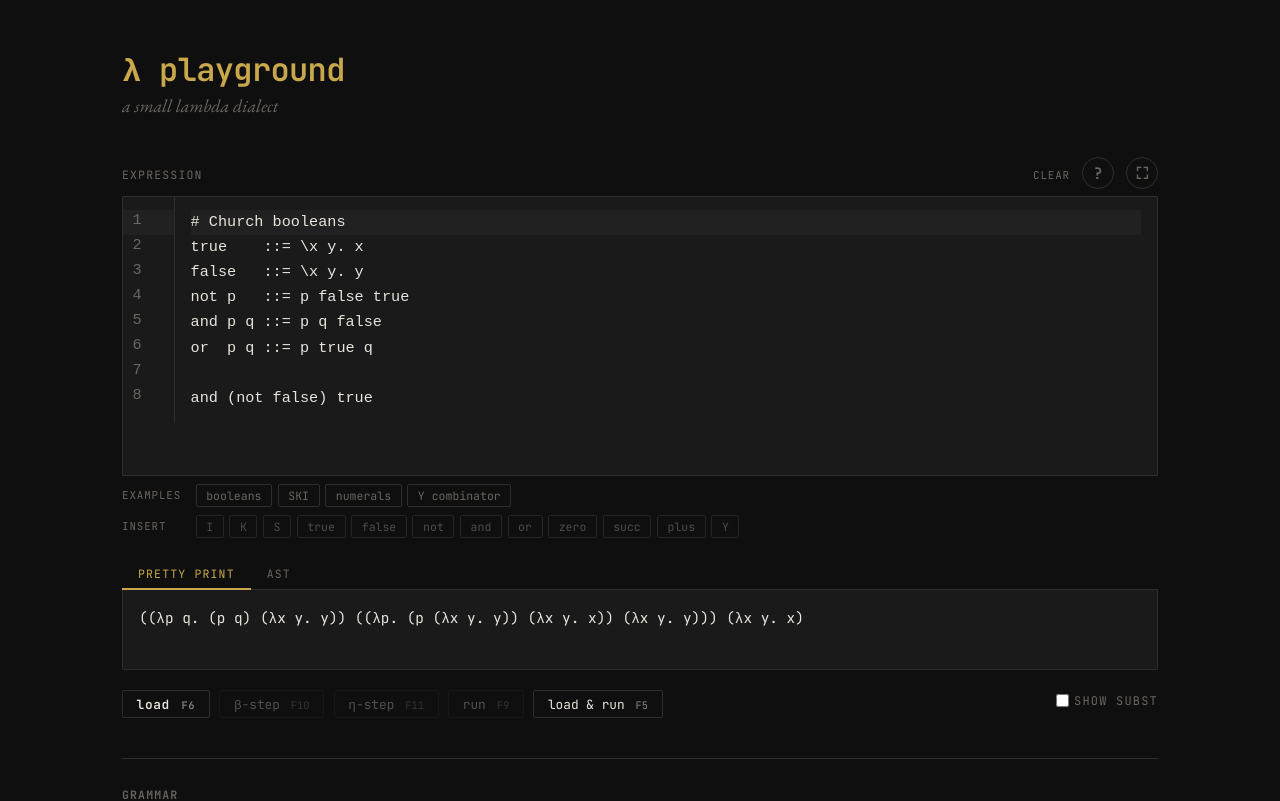
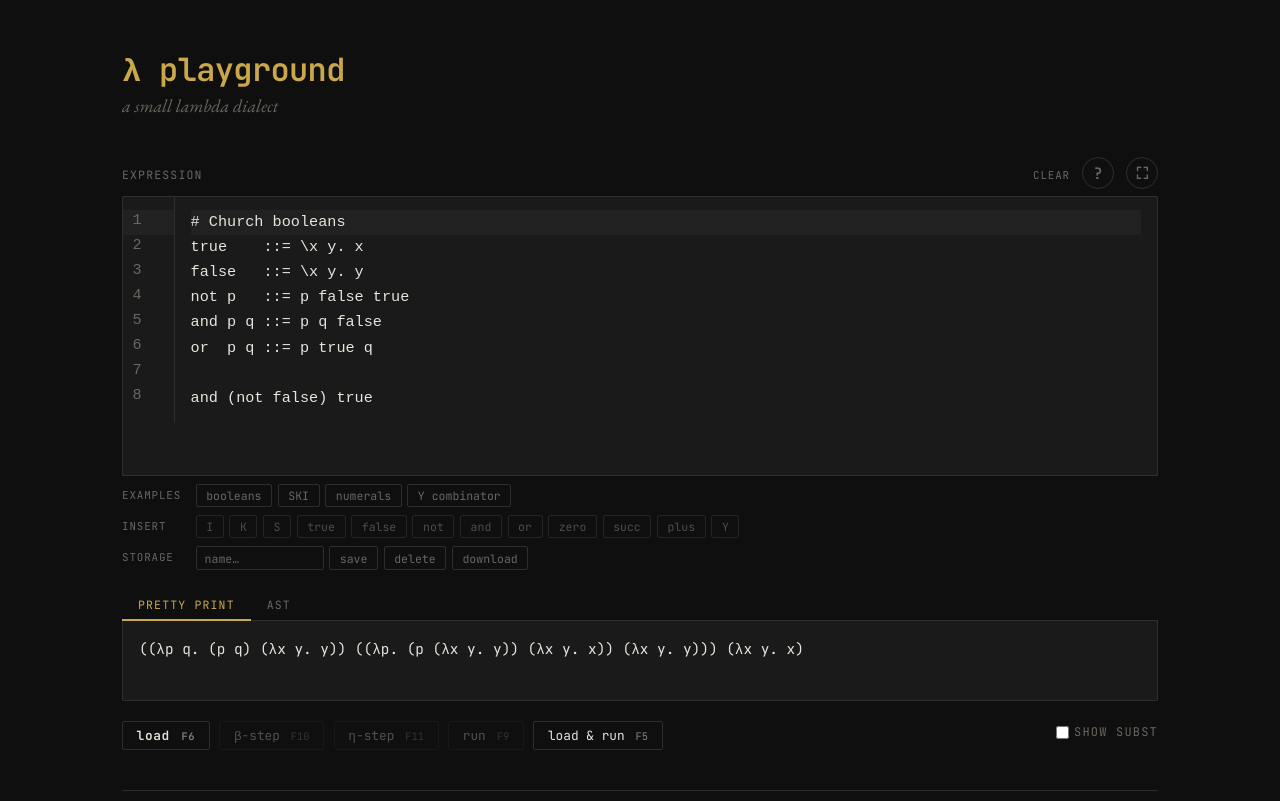
Before and after one commit to ezander/lambda_playground, a React (Vite) app: page / in a window 1280 px wide. Shown: the top 801 px of the page. Built offline with nearby package versions, Linux system fonts and the light colour scheme.

Commit message:
Add named localStorage slots and download button

```diff
--- a/src/App.css
+++ b/src/App.css
@@ -203,6 +203,35 @@ label {
 
 .snippet-btn { opacity: 0.7; }
 .snippet-btn:hover { opacity: 1; }
+
+.storage-controls {
+  display: flex;
+  flex-wrap: wrap;
+  align-items: center;
+  gap: 0.35rem;
+}
+
+.save-name-input {
+  font-family: var(--mono);
+  font-size: 0.72rem;
+  background: transparent;
+  border: 1px solid var(--border);
+  color: var(--text);
+  padding: 0.2rem 0.5rem;
+  border-radius: 2px;
+  width: 8rem;
+  outline: none;
+  transition: border-color 0.15s;
+}
+.save-name-input::placeholder { color: var(--muted); opacity: 1; }
+.save-name-input:focus { border-color: var(--accent); }
+
+.storage-sep {
+  width: 1px;
+  height: 1rem;
+  background: var(--border);
+  flex-shrink: 0;
+}
 
 .load-btn {
   font-family: var(--mono);
--- a/src/App.tsx
+++ b/src/App.tsx
@@ -9,6 +9,17 @@ import CodeMirror, { EditorView } from "@uiw/react-codemirror";
 import { basicSetup } from "codemirror";
 import { lambdaTheme, lambdaKeymap } from "./editor";
 import "./App.css";
+
+const SAVE_PREFIX = "lambda-playground:saved:";
+
+function getSavedSlots(): string[] {
+  const slots: string[] = [];
+  for (let i = 0; i < localStorage.length; i++) {
+    const key = localStorage.key(i);
+    if (key?.startsWith(SAVE_PREFIX)) slots.push(key.slice(SAVE_PREFIX.length));
+  }
+  return slots.sort();
+}
 
 const EXAMPLES = [
   { label: "booleans", src:
@@ -96,6 +107,8 @@ export default function App() {
   const [cursorPos, setCursorPos]     = useState<{ line: number; col: number } | null>(null);
   const [kinoMode, setKinoMode]       = useState(false);
   const [showSubst, setShowSubst]     = useState(false);
+  const [saveName, setSaveName]       = useState("");
+  const [savedSlots, setSavedSlots]   = useState<string[]>(getSavedSlots);
 
   const setSourceAndSave = useCallback((s: string | ((prev: string) => string)) => {
     setSource(prev => {
@@ -164,6 +177,36 @@ export default function App() {
     view.dispatch({ changes: { from: line.from, insert: def + "\n" } });
     view.focus();
   }, []);
+
+  const handleSaveSlot = useCallback(() => {
+    const name = saveName.trim();
+    if (!name) return;
+    localStorage.setItem(SAVE_PREFIX + name, source);
+    setSavedSlots(getSavedSlots());
+  }, [saveName, source]);
+
+  const handleLoadSlot = useCallback((name: string) => {
+    const saved = localStorage.getItem(SAVE_PREFIX + name);
+    if (saved !== null) { setSourceAndSave(saved); setSaveName(name); }
+  }, [setSourceAndSave]);
+
+  const handleDeleteSlot = useCallback(() => {
+    const name = saveName.trim();
+    if (!name) return;
+    localStorage.removeItem(SAVE_PREFIX + name);
+    setSavedSlots(getSavedSlots());
+    setSaveName("");
+  }, [saveName]);
+
+  const handleDownload = useCallback(() => {
+    const blob = new Blob([source], { type: "text/plain" });
+    const url = URL.createObjectURL(blob);
+    const a = document.createElement("a");
+    a.href = url;
+    a.download = (saveName.trim() || "lambda") + ".txt";
+    a.click();
+    URL.revokeObjectURL(url);
+  }, [source, saveName]);
 
   const handleStep    = useCallback(() => advance(1),    [advance]);
   const handleRun     = useCallback(() => advance(1000), [advance]);
@@ -290,6 +333,31 @@ export default function App() {
               ))}
             </div>
           </div>
+          <div className="example-row">
+            <span className="row-label">storage</span>
+            <div className="storage-controls">
+              <input
+                className="save-name-input"
+                type="text"
+                placeholder="name…"
+                value={saveName}
+                onChange={e => setSaveName(e.target.value)}
+                onKeyDown={e => { if (e.key === "Enter") handleSaveSlot(); }}
+              />
+              <button className="ex-btn" onClick={handleSaveSlot} disabled={!saveName.trim()}
+                title="Save current editor content under this name">save</button>
+              <button className="ex-btn" onClick={handleDeleteSlot}
+                disabled={!savedSlots.includes(saveName.trim())}
+                title="Delete this saved slot">delete</button>
+              <button className="ex-btn" onClick={handleDownload}
+                title={`Download as ${(saveName.trim() || "lambda") + ".txt"}`}>download</button>
+              {savedSlots.length > 0 && <span className="storage-sep" />}
+              {savedSlots.map(name => (
+                <button key={name} className="ex-btn snippet-btn" onClick={() => handleLoadSlot(name)}
+                  title={`Load "${name}"`}>{name}</button>
+              ))}
+            </div>
+          </div>
           {(programResult.errors.length > 0 || roundTripError) && (
             <ul className="parse-errors">
               {programResult.errors.map((e, i) => (
--- a/src/HelpModal.tsx
+++ b/src/HelpModal.tsx
@@ -46,6 +46,21 @@ export function HelpModal({ onClose }: { onClose: () => void }) {
         </table>
         <p>The <em>last expression line</em> is what gets loaded and evaluated. Redefining a name with a different normal form produces a warning.</p>
 
+        <h3>storage</h3>
+        <p>
+          The <em>storage</em> row lets you save and restore named snippets in the browser's local storage,
+          and download the editor content as a text file.
+        </p>
+        <table className="help-table">
+          <tbody>
+            <tr><td><strong>name input</strong></td><td>type a name for the slot; press Enter to save</td></tr>
+            <tr><td><strong>save</strong></td><td>save the current editor content under the given name</td></tr>
+            <tr><td><strong>delete</strong></td><td>delete the named slot from local storage</td></tr>
+            <tr><td><strong>download</strong></td><td>download the editor content as <em>name</em>.txt (or lambda.txt if no name is given)</td></tr>
+            <tr><td><strong>slot buttons</strong></td><td>click a saved name to load its content and select that name</td></tr>
+          </tbody>
+        </table>
+
         <h3>controls</h3>
         <table className="help-table">
           <tbody>
```
